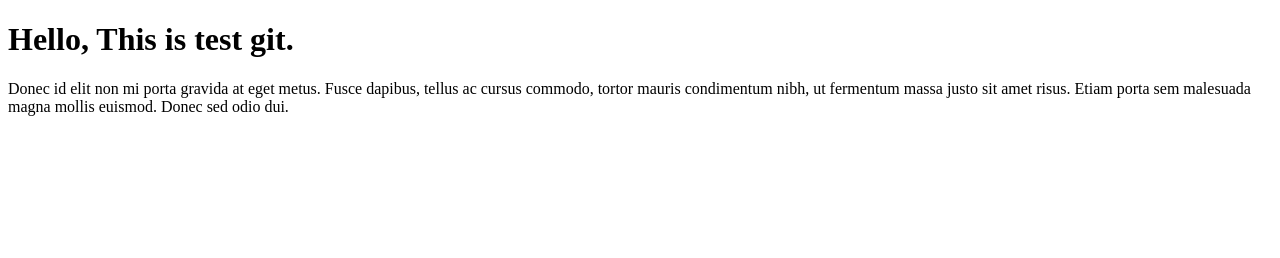
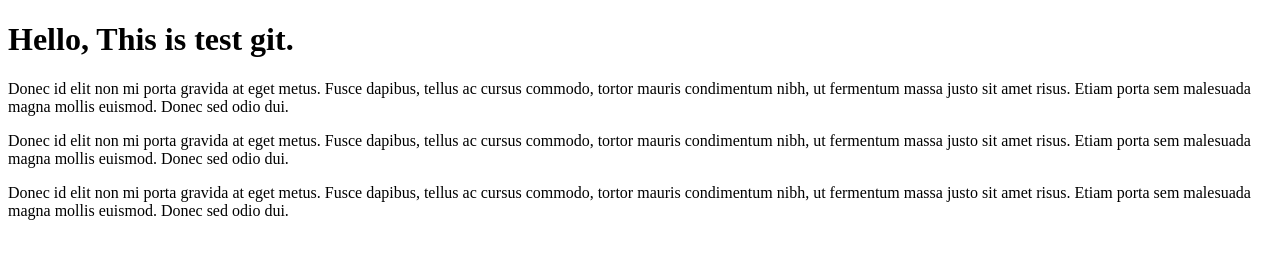
Before and after one commit to zaman-hridoy/git-demo, a plain HTML site: page web/index.html in a window 1280 px wide. Drawn offline with Linux system fonts and the light colour scheme.

Commit message:
updating index.html

```diff
--- a/web/index.html
+++ b/web/index.html
@@ -8,5 +8,9 @@
 <body>
     <h1>Hello, This is test git.</h1>
     <p>Donec id elit non mi porta gravida at eget metus. Fusce dapibus, tellus ac cursus commodo, tortor mauris condimentum nibh, ut fermentum massa justo sit amet risus. Etiam porta sem malesuada magna mollis euismod. Donec sed odio dui.</p>
+
+    <p>Donec id elit non mi porta gravida at eget metus. Fusce dapibus, tellus ac cursus commodo, tortor mauris condimentum nibh, ut fermentum massa justo sit amet risus. Etiam porta sem malesuada magna mollis euismod. Donec sed odio dui.</p>
+
+    <p>Donec id elit non mi porta gravida at eget metus. Fusce dapibus, tellus ac cursus commodo, tortor mauris condimentum nibh, ut fermentum massa justo sit amet risus. Etiam porta sem malesuada magna mollis euismod. Donec sed odio dui.</p>
 </body>
 </html>
```
